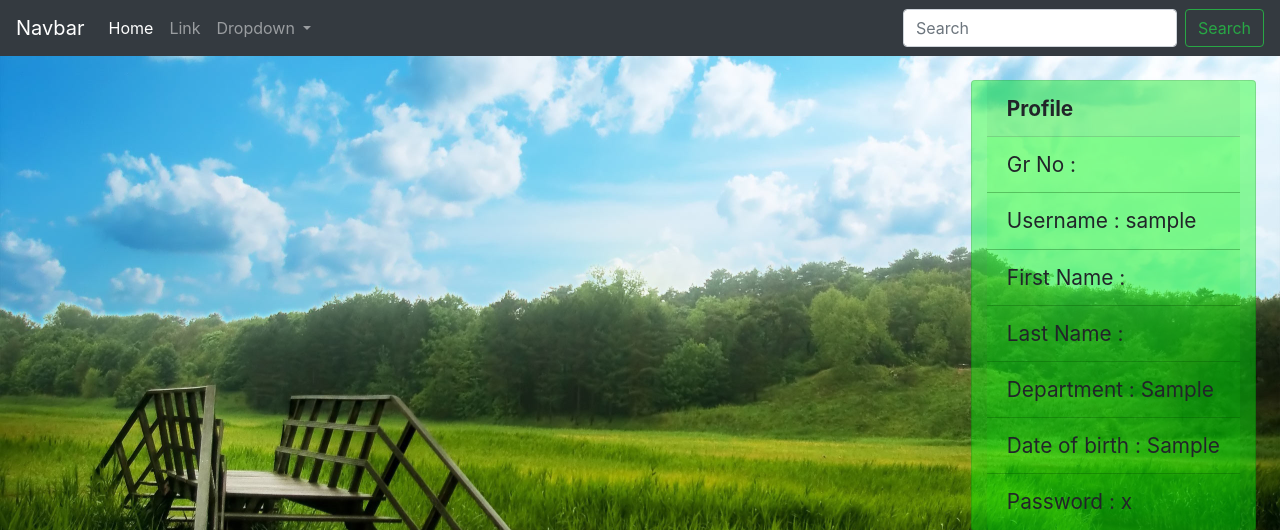
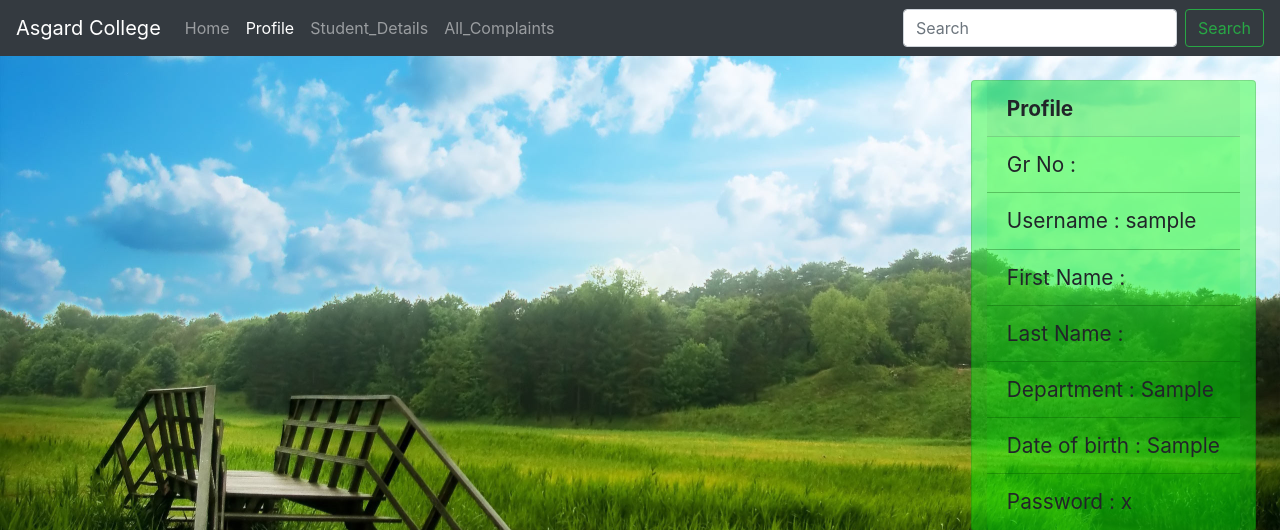
Before and after one commit to himanshu-patil/grievance_website, a PHP site: page /teacher_profile.php in a window 1280 px wide. Shown: the top 530 px of the page. Run offline with PHP 8.4, Linux system fonts and the light colour scheme; the visitor is signed in with stand-in values (Sample User, id 1); tables that the repository leaves empty or names only in its code hold one stand-in row (values such as "Sample post"); data that the repository does not hold is empty.

Commit message:
minor changes

```diff
--- a/teacher_profile.php
+++ b/teacher_profile.php
@@ -25,32 +25,28 @@ session_start();
     <body>
 
     <nav class="navbar navbar-expand-lg navbar-dark  bg-dark ">
-    <a class="navbar-brand" href="./cdashboard.html">Navbar</a>
+    <a class="navbar-brand" href="./cdashboard.html">Asgard College</a>
     <button class="navbar-toggler" type="button" data-toggle="collapse" data-target="#navbarSupportedContent" aria-controls="navbarSupportedContent" aria-expanded="false" aria-label="Toggle navigation">
       <span class="navbar-toggler-icon"></span>
     </button>
 
     <div class="collapse navbar-collapse" id="navbarSupportedContent">
-      <ul class="navbar-nav mr-auto">
-        <li class="nav-item active">
-          <a class="nav-link" href="#">Home <span class="sr-only">(current)</span></a>
-        </li>
-        <li class="nav-item">
-          <a class="nav-link" href="#">Link</a>
-        </li>
-        <li class="nav-item dropdown">
-          <a class="nav-link dropdown-toggle" href="#" id="navbarDropdown" role="button" data-toggle="dropdown" aria-haspopup="true" aria-expanded="false">
-            Dropdown
-          </a>
-          <div class="dropdown-menu" aria-labelledby="navbarDropdown">
-            <a class="dropdown-item" href="#">Action</a>
-            <a class="dropdown-item" href="#">Another action</a>
-            <div class="dropdown-divider"></div>
-            <a class="dropdown-item" href="#">Something else here</a>
-          </div>
-        </li>
+    <ul class="navbar-nav mr-auto">
+                <li class="nav-item">
+                     <a class="nav-link " href="cdashboard.html">Home</a>
+                </li>
+                <li class="nav-item ">
+                  <a class="nav-link active" href="teacher_profile.php">Profile<span class="sr-only">(current)</span></a>
+                </li>
+                <li class="nav-item ">
+                      <a class="nav-link" href="student_details.php">Student_Details</a>
+                </li>
+                <li class="nav-item ">
+                      <a class="nav-link " href="all_complains.php">All_Complaints</a>
+                </li>
 
-      </ul>
+
+           </ul>
       <form class="form-inline my-2 my-lg-0">
         <input class="form-control mr-sm-2" type="search" placeholder="Search" aria-label="Search">
         <button class="btn btn-outline-success my-2 my-sm-0" type="submit">Search</button>
```
Also changed, not shown: complain_details.php (+13 -17 lines), student_details_search.php (+13 -17 lines).
